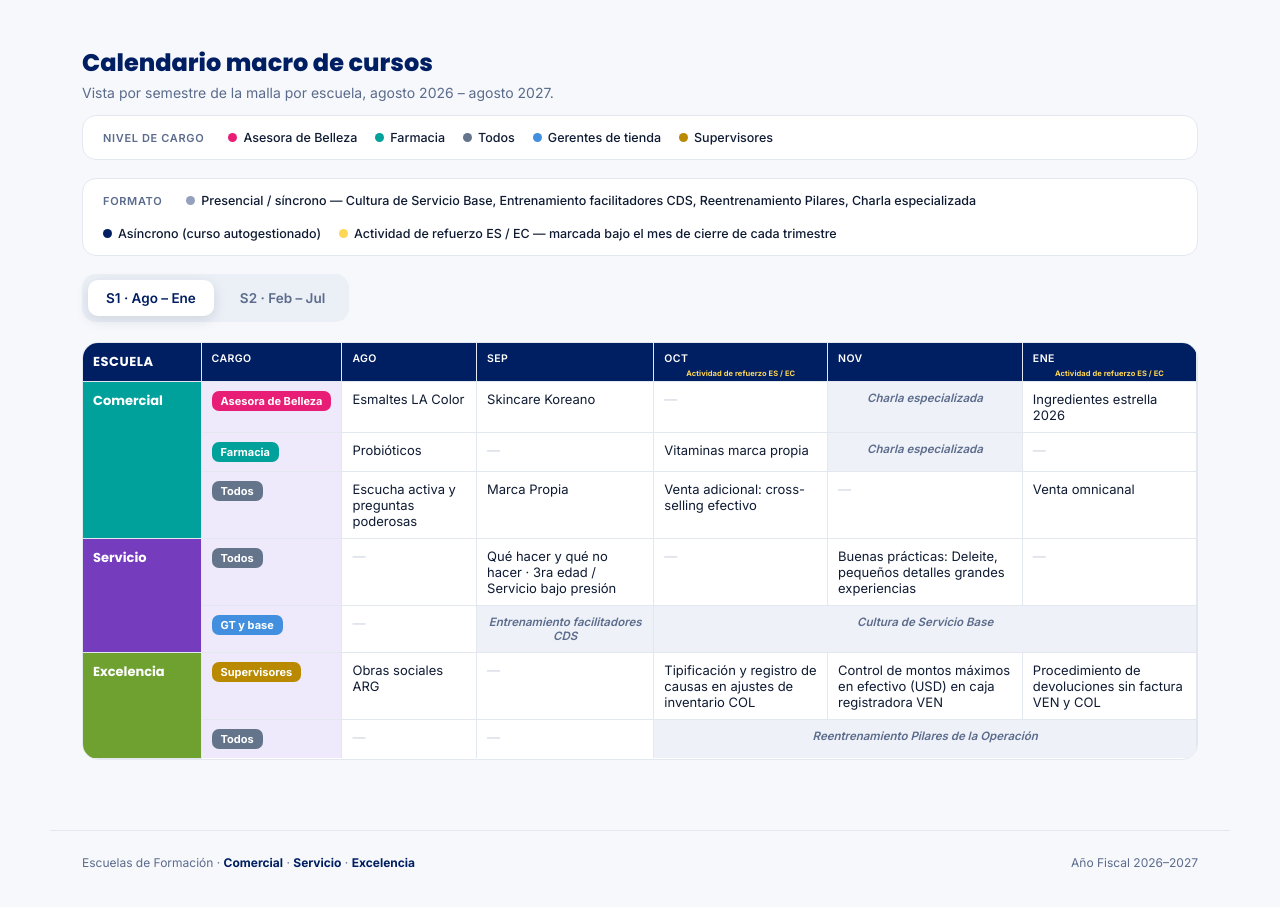
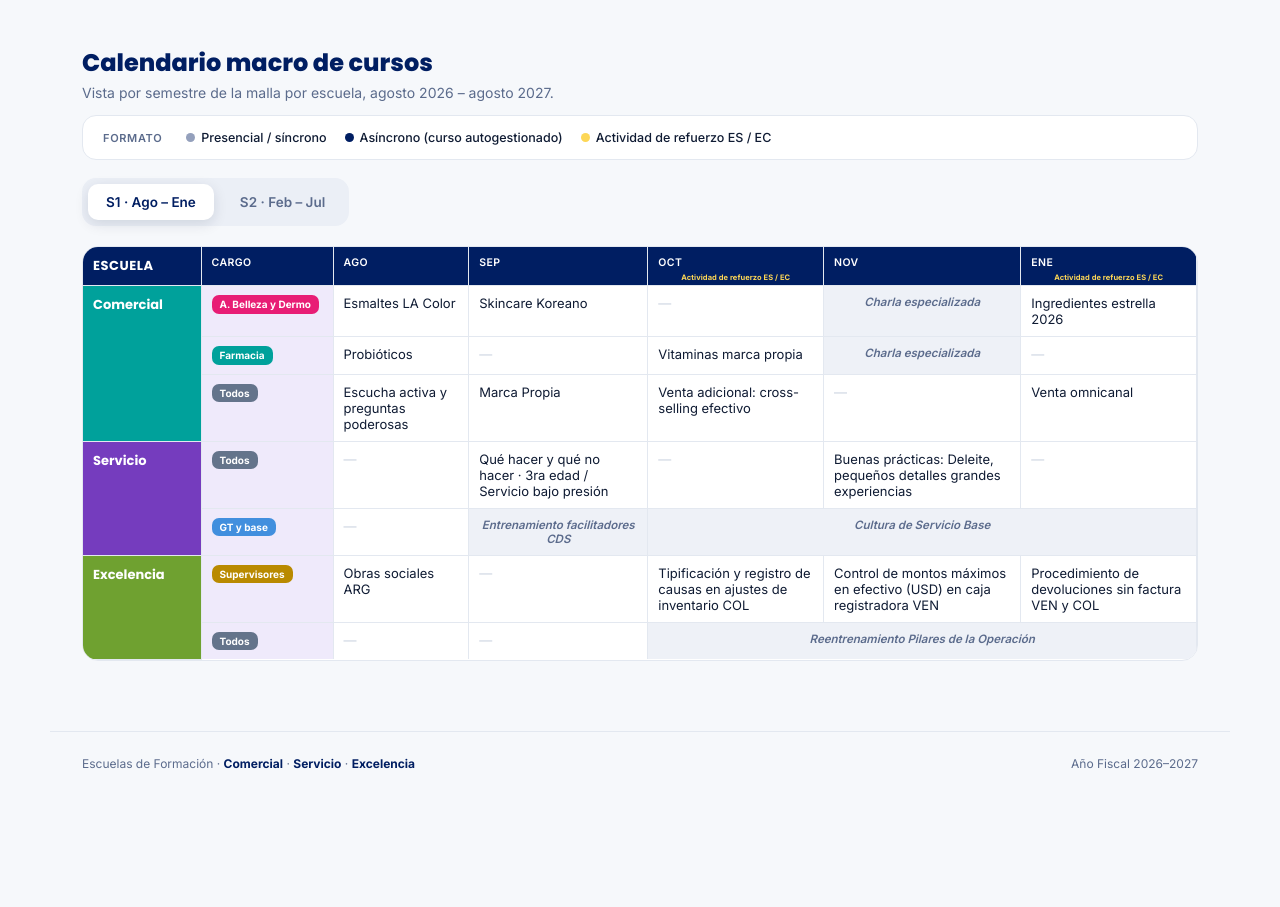
Before and after one commit to monicaurdanetaro/Planificacion-Escuelas-26-27, a plain HTML site: page index.html in a window 1280 px wide. Shown: the part 809-1716 px from the top of the page. After the commit the page ends 1630 px from the top, so only its background shows below. Drawn offline with Linux system fonts and the light colour scheme.

Commit message:
Update index.html

```diff
--- a/index.html
+++ b/index.html
@@ -221,8 +221,8 @@
     position:sticky; left:118px; z-index:2; min-width:132px; background:#EFEAFB !important;
   }
   .role-chip{
-    display:inline-block; font-size:11px; font-weight:700; color:#fff; padding:3px 9px;
-    border-radius:7px; white-space:nowrap;
+    display:inline-block; font-size:10px; font-weight:700; color:#fff; padding:3px 8px;
+    border-radius:7px; white-space:normal; line-height:1.25; max-width:100%;
   }
 
   /* ===== Legend / cadence ribbon ===== */
@@ -371,18 +371,10 @@
     </div>
 
     <div class="legend" style="margin-bottom:18px;">
-      <span class="legend-title">Nivel de cargo</span>
-      <span class="legend-item"><span class="legend-dot" style="background:var(--role-belleza)"></span>Asesora de Belleza</span>
-      <span class="legend-item"><span class="legend-dot" style="background:var(--role-farmacia)"></span>Farmacia</span>
-      <span class="legend-item"><span class="legend-dot" style="background:var(--role-todos)"></span>Todos</span>
-      <span class="legend-item"><span class="legend-dot" style="background:var(--role-gerentes)"></span>Gerentes de tienda</span>
-      <span class="legend-item"><span class="legend-dot" style="background:var(--role-supervisores)"></span>Supervisores</span>
-    </div>
-    <div class="legend" style="margin-bottom:18px;">
       <span class="legend-title">Formato</span>
-      <span class="legend-item"><span class="legend-dot" style="background:#94A0BC"></span>Presencial / síncrono — Cultura de Servicio Base, Entrenamiento facilitadores CDS, Reentrenamiento Pilares, Charla especializada</span>
+      <span class="legend-item"><span class="legend-dot" style="background:#94A0BC"></span>Presencial / síncrono</span>
       <span class="legend-item"><span class="legend-dot" style="background:#001E62"></span>Asíncrono (curso autogestionado)</span>
-      <span class="legend-item"><span class="legend-dot" style="background:var(--yellow)"></span>Actividad de refuerzo ES / EC — marcada bajo el mes de cierre de cada trimestre</span>
+      <span class="legend-item"><span class="legend-dot" style="background:var(--yellow)"></span>Actividad de refuerzo ES / EC</span>
     </div>
 
     <div class="tabs cal-tabs" role="tablist">
@@ -403,7 +395,7 @@
           <tbody>
             <tr>
               <td class="rowlabel comercial" rowspan="3">Comercial</td>
-              <td class="col-cargo"><span class="role-chip" style="background:var(--role-belleza)">Asesora de Belleza</span></td>
+              <td class="col-cargo"><span class="role-chip" style="background:var(--role-belleza)">A. Belleza y Dermo</span></td>
               <td>Esmaltes LA Color</td><td>Skincare Koreano</td><td class="empty">—</td><td class="bandcell">Charla especializada</td><td>Ingredientes estrella 2026</td>
             </tr>
             <tr>
@@ -452,7 +444,7 @@
           <tbody>
             <tr>
               <td class="rowlabel comercial" rowspan="3">Comercial</td>
-              <td class="col-cargo"><span class="role-chip" style="background:var(--role-belleza)">Asesora de Belleza</span></td>
+              <td class="col-cargo"><span class="role-chip" style="background:var(--role-belleza)">A. Belleza y Dermo</span></td>
               <td class="bandcell">Charla especializada</td><td>Barrera cutánea</td><td class="bandcell">Charla especializada</td><td>Skinimalism</td><td class="bandcell">Charla especializada</td><td>Cómo combinar activos sin irritar la piel</td>
             </tr>
             <tr>
```
